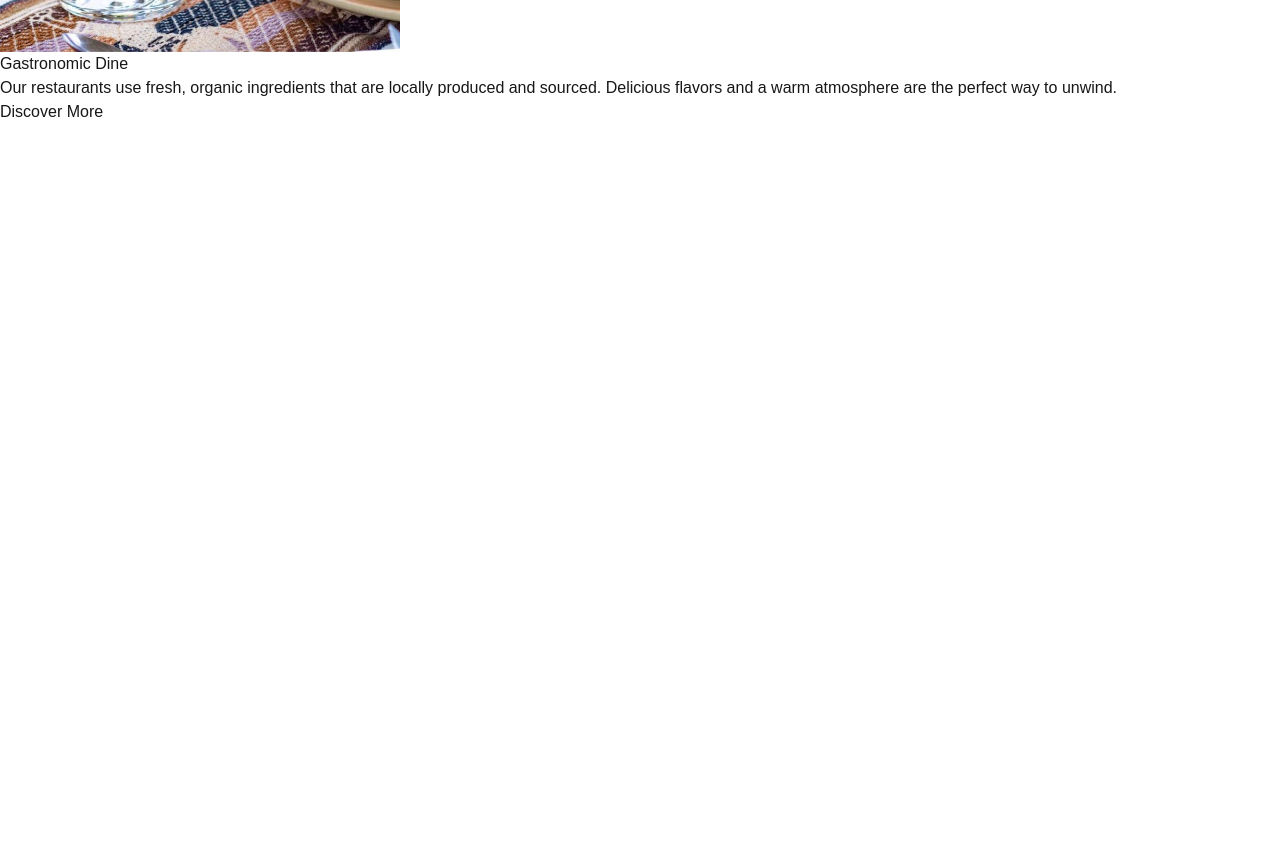
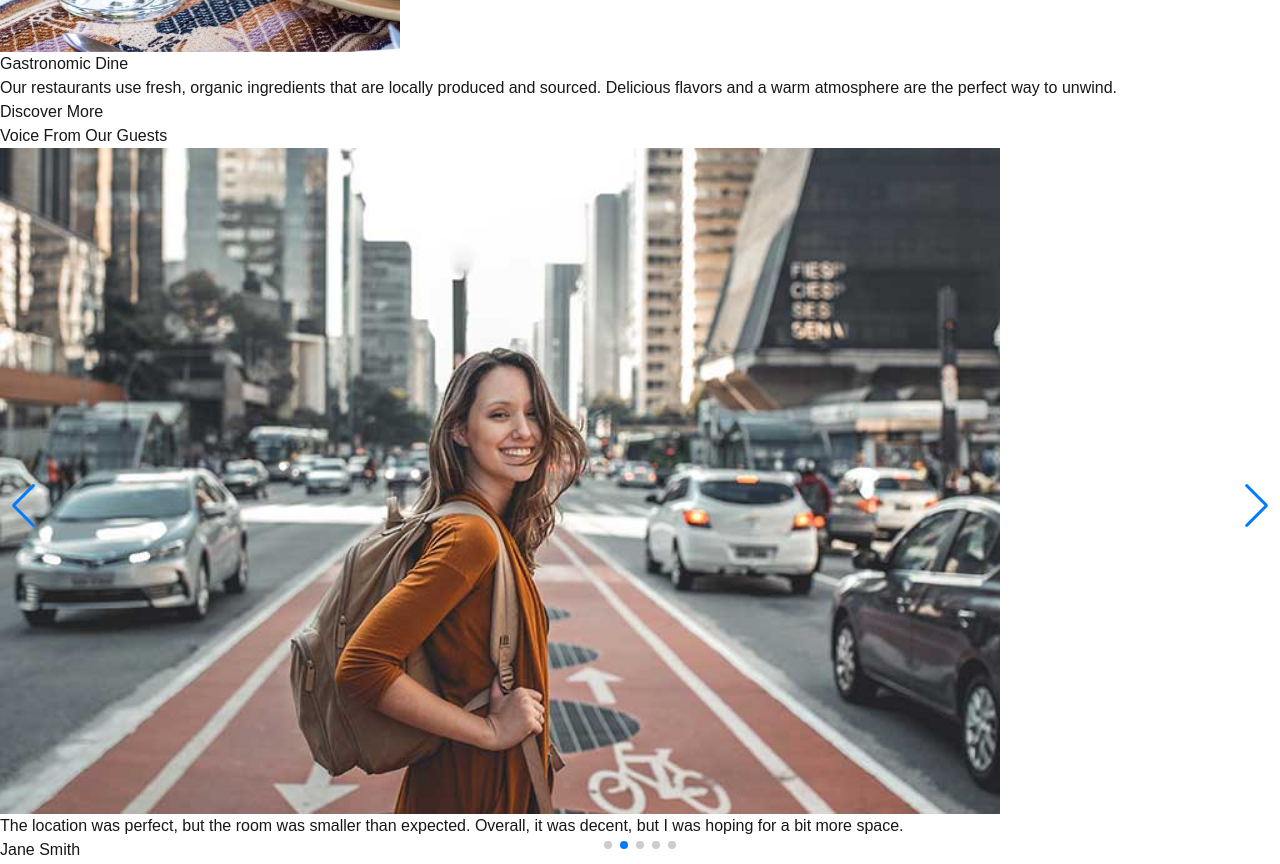
Before and after one commit to Sadi73/hotel-booking-system, a Next.js app: page / in a window 1280 px wide. Shown: the part 3920-4784 px from the top of the page. Before the commit the page ends 4044 px from the top, so only its background shows below. Built offline with nearby package versions, Linux system fonts and the light colour scheme.

Commit message:
review section added

```diff
--- /dev/null
+++ b/src/components/LandingPageLayout/Reviews/ReviewCarousel.jsx
@@ -0,0 +1,110 @@
+"use client"
+
+import React from 'react';
+// Import Swiper React components
+import { Swiper, SwiperSlide } from 'swiper/react';
+
+// Import Swiper styles
+import 'swiper/css';
+import 'swiper/css/pagination';
+import 'swiper/css/navigation';
+
+// import './styles.css';
+
+// import required modules
+import { Autoplay, Pagination, Navigation } from 'swiper/modules';
+import Image from 'next/image';
+import traveler1 from '../../../assets/traveler1.jpg';
+import traveler2 from '../../../assets/traveler2.jpg';
+
+const hotelReviews = [
+    {
+        id: 1,
+        reviewerName: "John Doe",
+        rating: 4.5,
+        reviewDate: "2024-10-10",
+        reviewText: "Amazing stay! The staff was friendly and the room was clean. The breakfast buffet had a lot of variety. Will definitely come back!",
+        title: "Great Experience",
+        image: traveler1
+    },
+    {
+        id: 2,
+        reviewerName: "Jane Smith",
+        rating: 3.0,
+        reviewDate: "2024-09-28",
+        reviewText: "The location was perfect, but the room was smaller than expected. Overall, it was decent, but I was hoping for a bit more space.",
+        title: "Good Location, Small Room",
+        image: traveler2
+    },
+    {
+        id: 3,
+        reviewerName: "Michael Johnson",
+        rating: 5.0,
+        reviewDate: "2024-10-05",
+        reviewText: "Everything was perfect! The service was top-notch and the amenities were beyond expectations. The pool area was the highlight of my stay.",
+        title: "Exceptional Stay",
+        image: traveler1
+    },
+    {
+        id: 4,
+        reviewerName: "Emily Brown",
+        rating: 2.5,
+        reviewDate: "2024-11-01",
+        reviewText: "The hotel looked good in pictures but was a bit disappointing in reality. The bathroom wasn’t as clean as I’d like, and the air conditioning didn’t work well.",
+        title: "Could Be Better",
+        image: traveler2
+    },
+    {
+        id: 5,
+        reviewerName: "David Wilson",
+        rating: 4.0,
+        reviewDate: "2024-11-03",
+        reviewText: "The hotel was overall good, but the check-in process was slow. Once we got settled, everything else was smooth. The food at the restaurant was great!",
+        title: "Good, but Slow Check-In",
+        image: traveler1
+    },
+];
+
+
+
+export default function ReviewCarousel() {
+    return (
+        <>
+            <Swiper
+                spaceBetween={30}
+                centeredSlides={true}
+                autoplay={{
+                    delay: 2500,
+                    disableOnInteraction: false,
+                }}
+                pagination={{
+                    clickable: true,
+                }}
+                navigation={true}
+                modules={[Autoplay, Pagination, Navigation]}
+                className="mySwiper"
+            >
+                {hotelReviews.map(eachReview =>
+                    <SwiperSlide key={eachReview?.id}>
+                        <div className="relative">
+                            <Image src={eachReview?.image} alt='traveler1 Image' width={1000} />
+
+                            <div className="absolute inset-0 bg-black bg-opacity-50">
+                                <div className="h-full flex items-center justify-center text-white">
+                                    <div className='max-w-[60%] text-center'>
+                                        <p className='text-xl'>
+                                            {eachReview?.reviewText}
+                                        </p>
+                                        <h1 className="text-7xl font-bold">{eachReview?.reviewerName}</h1>
+                                    </div>
+                                </div>
+
+                            </div>
+                        </div>
+                    </SwiperSlide>
+                )}
+            </Swiper>
+
+        </>
+    );
+}
--- /dev/null
+++ b/src/components/LandingPageLayout/Reviews/ReviewsRoot.jsx
@@ -0,0 +1,13 @@
+import React from 'react';
+import ReviewCarousel from './ReviewCarousel';
+
+const ReviewsRoot = () => {
+    return (
+        <div>
+            <h1 className='text-3xl text-center mb-10'>Voice From Our Guests</h1>
+            <ReviewCarousel />
+        </div>
+    );
+};
+
+export default ReviewsRoot;
--- a/src/components/RootPage.jsx
+++ b/src/components/RootPage.jsx
@@ -4,6 +4,7 @@ import CheckAvailability from './LandingPageLayout/BannerSection/CheckAvailabili
 import Overview from './LandingPageLayout/Overview/Overview';
 import AccomodationRoot from './LandingPageLayout/Accomodation/AccomodationRoot';
 import ExperienceRoot from './LandingPageLayout/Experience/ExperienceRoot';
+import ReviewsRoot from './LandingPageLayout/Reviews/ReviewsRoot';
 
 const RootPage = () => {
     return (
@@ -18,6 +19,11 @@ const RootPage = () => {
             <AccomodationRoot />
 
             <ExperienceRoot />
+
+            <div className='mt-[700px]'>
+                <ReviewsRoot />
+
+            </div>
         </div>
     );
 };
```
Also changed, not shown: src/assets/traveler1.jpg (added), src/assets/traveler2.jpg (added).
